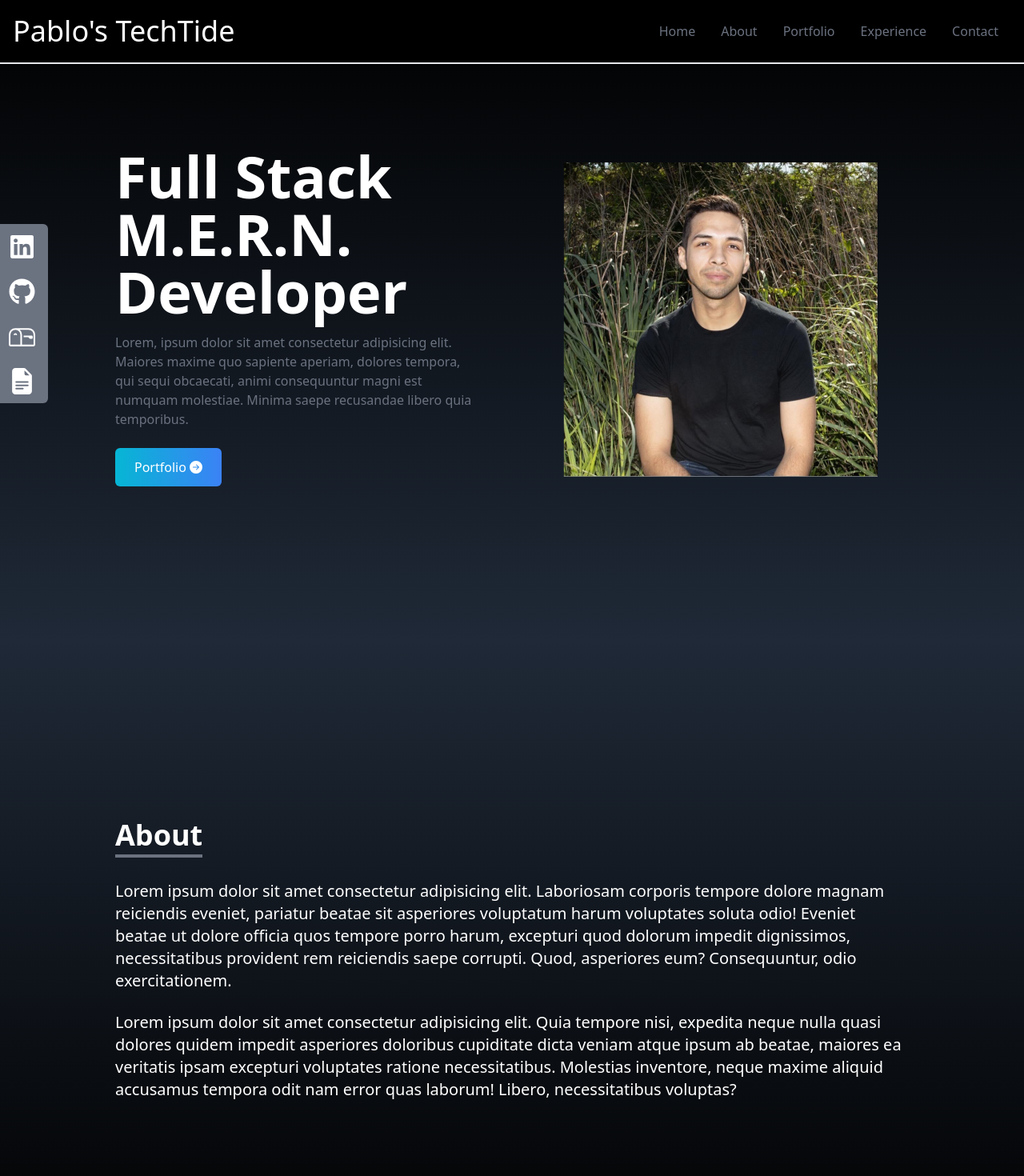
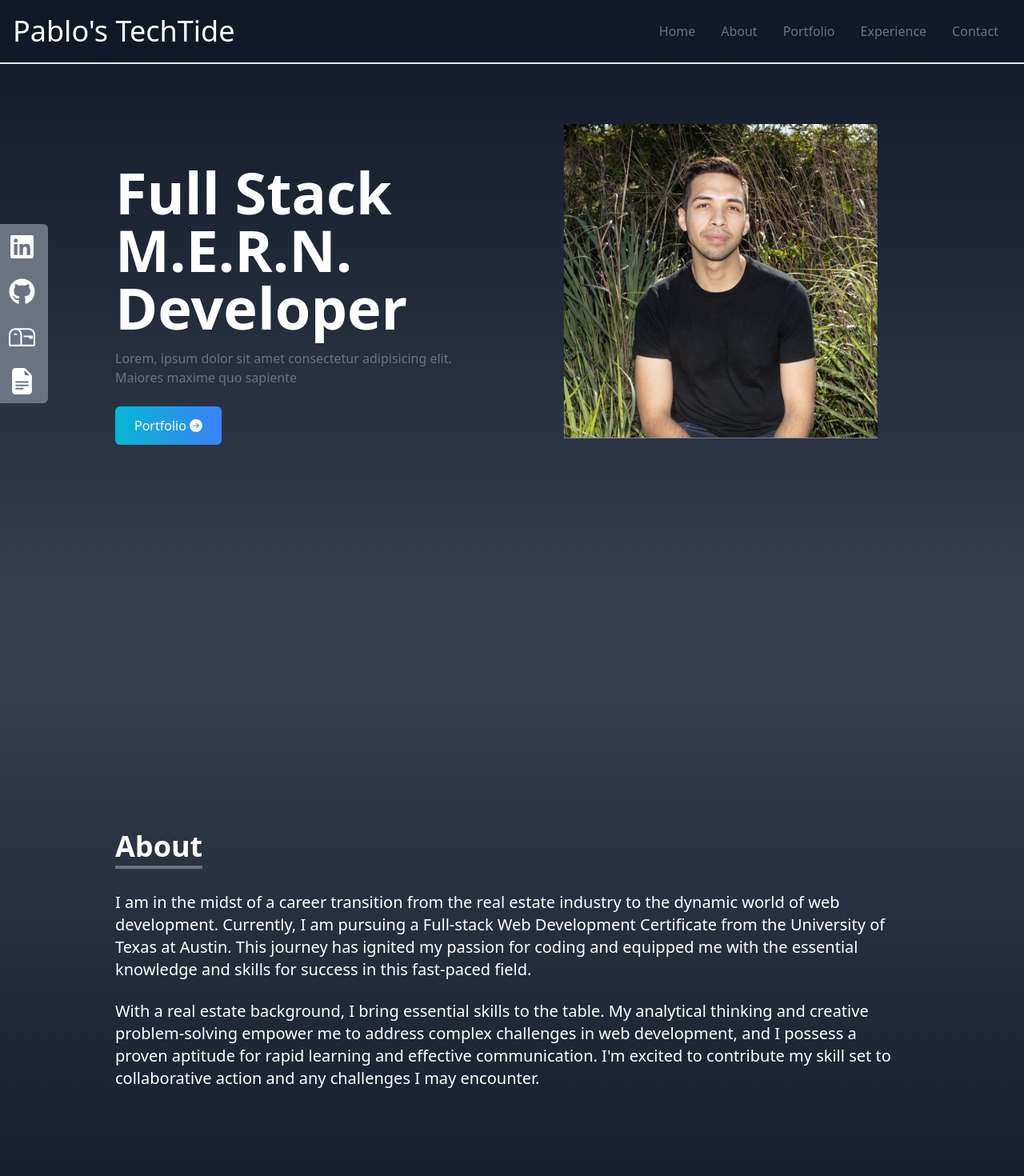
Before and after one commit to xJuanPablo/TechTide, a React (Create React App) app: page / in a window 1280 px wide. Shown: the top 1470 px of the page at 80% size. Built offline with nearby package versions, Linux system fonts and the light colour scheme.

Commit message:
added footer with links

```diff
--- a/src/App.js
+++ b/src/App.js
@@ -5,17 +5,20 @@ import About from "./components/About";
 import Portfolio from "./components/Portfolio";
 import Experience from "./components/Experience";
 import Contact from "./components/Contact";
+import Footer from "./components/Footer";
+
 
 function App() {
+
   return (
-    <div>
+    <div >
     <NavBar/>
     <Home />
     <About />
     <Portfolio />
     <Experience />
     <Contact />
-
+    <Footer />
     <Links />
     </div>
   );
--- a/src/components/About.jsx
+++ b/src/components/About.jsx
@@ -2,7 +2,7 @@ import React from 'react'
 
 const About = () => {
   return (
-    <div name="about" className='w-full h-screen bg-gradient-to-b from-gray-800 to-black text-white'>
+    <div name="about" className='w-full h-screen bg-gradient-to-b from-gray-700 to-gray-900 text-white'>
 
     <div className='max-w-screen-lg p-4 mx-auto flex flex-col justify-center w-full h-full'>
 
@@ -10,12 +10,12 @@ const About = () => {
         <p className='text-4xl font-bold inline border-b-4 border-gray-500'>About</p>
       </div>
 
-      <p className='text-xl'>Lorem ipsum dolor sit amet consectetur adipisicing elit. Laboriosam corporis tempore dolore magnam reiciendis eveniet, pariatur beatae sit asperiores voluptatum harum voluptates soluta odio! Eveniet beatae ut dolore officia quos tempore porro harum, excepturi quod dolorum impedit dignissimos, necessitatibus provident rem reiciendis saepe corrupti. Quod, asperiores eum? Consequuntur, odio exercitationem.
+      <p className='text-xl'>I am in the midst of a career transition from the real estate industry to the dynamic world of web development. Currently, I am pursuing a Full-stack Web Development Certificate from the University of Texas at Austin. This journey has ignited my passion for coding and equipped me with the essential knowledge and skills for success in this fast-paced field.
       </p>
 
       <br />
 
-      <p className='text-xl'>Lorem ipsum dolor sit amet consectetur adipisicing elit. Quia tempore nisi, expedita neque nulla quasi dolores quidem impedit asperiores doloribus cupiditate dicta veniam atque ipsum ab beatae, maiores ea veritatis ipsam excepturi voluptates ratione necessitatibus. Molestias inventore, neque maxime aliquid accusamus tempora odit nam error quas laborum! Libero, necessitatibus voluptas?</p>
+      <p className='text-xl'>With a real estate background, I bring essential skills to the table. My analytical thinking and creative problem-solving empower me to address complex challenges in web development, and I possess a proven aptitude for rapid learning and effective communication. I'm excited to contribute my skill set to collaborative action and any challenges I may encounter.</p>
     </div>
 
     </div>
--- a/src/components/Contact.jsx
+++ b/src/components/Contact.jsx
@@ -2,18 +2,18 @@ import React from 'react'
 
 const Contact = () => {
   return (
-    <div name='contact' className='w-full h-screen bg-gradient-to-b from-black to bg-gray-800 p-4 text-white'>
+    <div name='contact' className='w-full h-screen bg-gradient-to-b from-gray-900 bg-gray-700 p-4 text-white'>
 
       <div className='flex flex-col p-4 justify-center max-w-screen-lg mx-auto h-full'>
         <div className='pb-8'>
           <p className='text-4xl font-bold inline border-b-4 border-gray-500'>Contact</p>
-          <p className='py-6'>submit the form below to get in touch 📧</p>
+          <p className='py-6 text-xl'>submit the form below to get in touch 📧</p>
         </div>
         <div className='flex justify-center items-center'>
           <form action="https://getform.io/f/4e7c1d6d-2380-449b-b0a5-18a9ef4de54c" method="POST"className='flex flex-col w-full md:w-1/2'>
             <input  type="text" name="name" placeholder='Enter your name' className='p-2 bg-transparent border-2 rounded-md text-white focus:outline-none'/>
             <input  type="text" name="email" placeholder='Enter your email' className='my-4 p-2 bg-transparent border-2 rounded-md text-white focus:outline-none'/>
-            <textarea name="message" placeholder='Enter your message' rows="10" className='p-2 bg-transparent border-2 rounded-md text-white focus:outline-none'></textarea>
+            <textarea name="message" placeholder='Enter your message' rows="10" className='p-2 bg-transparent border-2 rounded-md text-white focus:outline-none resize-none'></textarea>
             <button className='group text-white w-fit px-6 py-3 my-8 flex items-center rounded-md bg-gradient-to-r from-cyan-500 to-blue-500 cursor-pointer hover:scale-110 duration-300 mx-auto'>Submit</button>
           </form>
         </div>
--- a/src/components/Experience.jsx
+++ b/src/components/Experience.jsx
@@ -56,7 +56,7 @@ function Experience() {
   ]
 
   return (
-    <div name="experience" className='bg-gradient-to-b from-gray-800 to to-black w-full h-screen'>
+    <div name="experience" className='bg-gradient-to-b from-gray-700 to to-gray-900 w-full h-screen'>
 
 
 
@@ -71,7 +71,7 @@ function Experience() {
         {experience.map(({id, skill, href}) => (
 
         <div key={id} className='shadow-md hover:scale-105 duration-500 py-2 rounded-lg bg-gray-800 shadow-gray-500 hover:shadow-blue-500'>
-        <img src={href} className='w-20 mx-auto'/>
+        <img src={href} alt={skill} className='w-20 mx-auto'/>
           <p className='mt-4'>{skill}</p>
         </div>
 
--- /dev/null
+++ b/src/components/Footer.jsx
@@ -0,0 +1,74 @@
+import React from 'react'
+import {FaLinkedin, FaGithub} from "react-icons/fa"
+import {BsMailbox, BsFillFileEarmarkTextFill} from "react-icons/bs"
+
+function Footer() {
+
+  const links =[
+    {
+      id: 1,
+      child: (
+
+        <>
+          <FaLinkedin size={33}/>
+        </>
+      ),
+      href: 'https://www.linkedin.com/in/juan-pablo-archuleta/',
+      style: 'rounded-tr-md'
+    },
+    {
+      id: 2,
+      child: (
+
+        <>
+        <FaGithub size={33}/>
+        </>
+      ),
+      href: 'https://github.com/xJuanPablo',
+    },
+    {
+      id: 3,
+      child: (
+
+        <>
+        <BsMailbox size={33}/>
+        </>
+      ),
+      href: "mailto:pabloarchuleta@gmail.com",
+    },
+    {
+      id: 4,
+      child: (
+
+        <><BsFillFileEarmarkTextFill size={33}/>
+        </>
+      ),
+      href: '/resume.pdf',
+      style: 'rounded-br-md',
+      download: true
+    },
+  ]
+
+  return (
+    <section className='bg-gray-900 border-t w-full h-full min-h-fit flex flex-col justify-center items-center py-16 px-5  '>
+
+      <p className='text-white text-center mt-2 mb-5'>
+        © 2023, xJuanPablo
+      </p>
+      <div className='flex items-center justify-between'>
+
+      {links.map(({id, href, download, child })=>(
+
+        <div key={id} className='m-5 hover:scale-105  duration-300'>
+        <a href={href} className='text-white ' download={download} target='_blank' rel="noreferrer"> {child} </a>
+        </div>
+
+      ))}
+
+        </div>
+
+    </section>
+  )
+}
+
+export default Footer
--- a/src/components/Home.jsx
+++ b/src/components/Home.jsx
@@ -4,20 +4,20 @@ import {BsFillArrowRightCircleFill} from 'react-icons/bs'
 
 const Home = () => {
   return (
-    <div name='home' className='h-screen w-full bg-gradient-to-b from-black to-gray-800'>
+    <div name='home' className='h-screen w-full bg-gradient-to-b from-gray-900 to-gray-700 '>
 
 
       <div className='max-w-screen-lg mx-auto flex flex-col items-center justify-center h-full px-4 md:flex-row '>
 
-        <div className='flex flex-col justify-center h-full'>
+        <div className='flex flex-col justify-center h-full -mt-24'>
           <h2 className='text-3xl sm:text-7xl font-bold text-white'>Full Stack M.E.R.N. Developer</h2>
           <p className='text-gray-500 py-4 max-w-md'>
-            Lorem, ipsum dolor sit amet consectetur adipisicing elit. Maiores maxime quo sapiente aperiam, dolores tempora, qui sequi obcaecati, animi consequuntur magni est numquam molestiae. Minima saepe recusandae libero quia temporibus.
+            Lorem, ipsum dolor sit amet consectetur adipisicing elit. Maiores maxime quo sapiente
           </p>
 
 
           <div>
-            <button className='group text-white w-fit px-6 py-3 my-2 flex items-center rounded-md bg-gradient-to-r from-cyan-500 to-blue-500 cursor-pointer'>
+            <button className='group text-white w-fit px-6 py-3 my-2 flex items-center rounded-md bg-gradient-to-r from-cyan-500 to-blue-500 cursor-pointer -mb-24'>
               Portfolio
               <span className='group-hover:rotate-90 duration-300 pl-1'>
               <BsFillArrowRightCircleFill />
@@ -29,8 +29,8 @@ const Home = () => {
         </div>
 
 
-        <div>
-          <img src={hero} alt="Developer" className='rounded-lg mx-auto w-2/3 md:w-full'/>
+        <div className="rounded-tl-lg">
+          <img src={hero} alt="Developer" className=' mx-auto w-2/3 md:w-full sm:w-96 rounded-tl-lg -mt-24' />
         </div>
 
 
--- a/src/components/Portfolio.jsx
+++ b/src/components/Portfolio.jsx
@@ -49,7 +49,7 @@ const Portfolio = () => {
   ]
 
   return (
-    <section name="portfolio" className='w-full bg-cover h-full  bg-gradient-to-b from-black to-gray-800 text-white '>
+    <section name="portfolio" className='w-full bg-cover h-full  bg-gradient-to-b from-gray-900 to-gray-700 text-white '>
       <div className='max-w-screen-lg p-4 mx-auto flex flex-col justify-center w-full h-full'>
 
 
--- a/src/components/navbar.jsx
+++ b/src/components/navbar.jsx
@@ -26,7 +26,7 @@ const NavBar = () => {
   ]
 
   return (
-    <div className='flex justify-between items-center w-full h-20 text-white fixed bg-black px-4 border-b-2'>
+    <div className='flex justify-between items-center w-full h-20 text-white fixed bg-gray-900 px-4 border-b-2'>
       <div>
         <h1 className='text-4xl'>Pablo's <span>TechTide</span></h1>
       </div>
```
